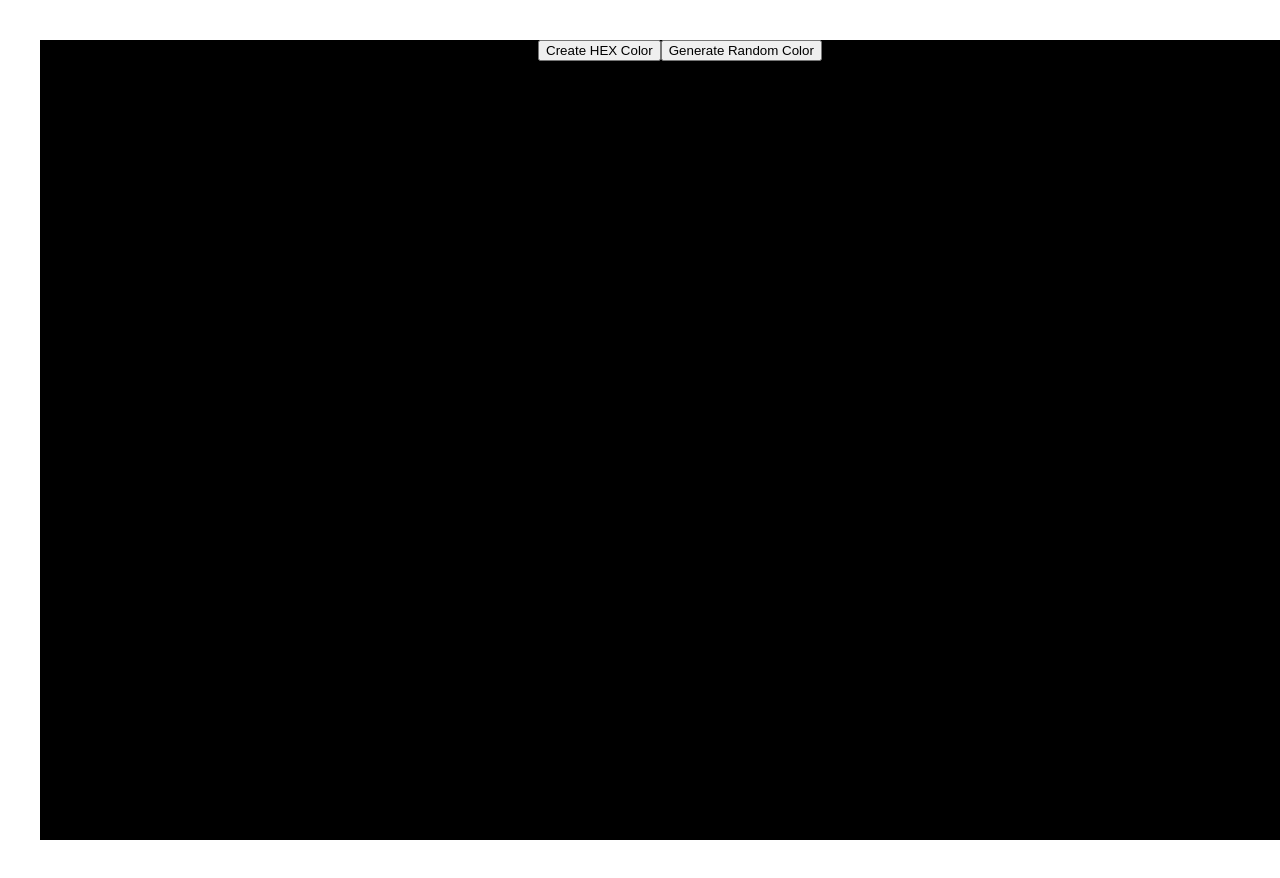
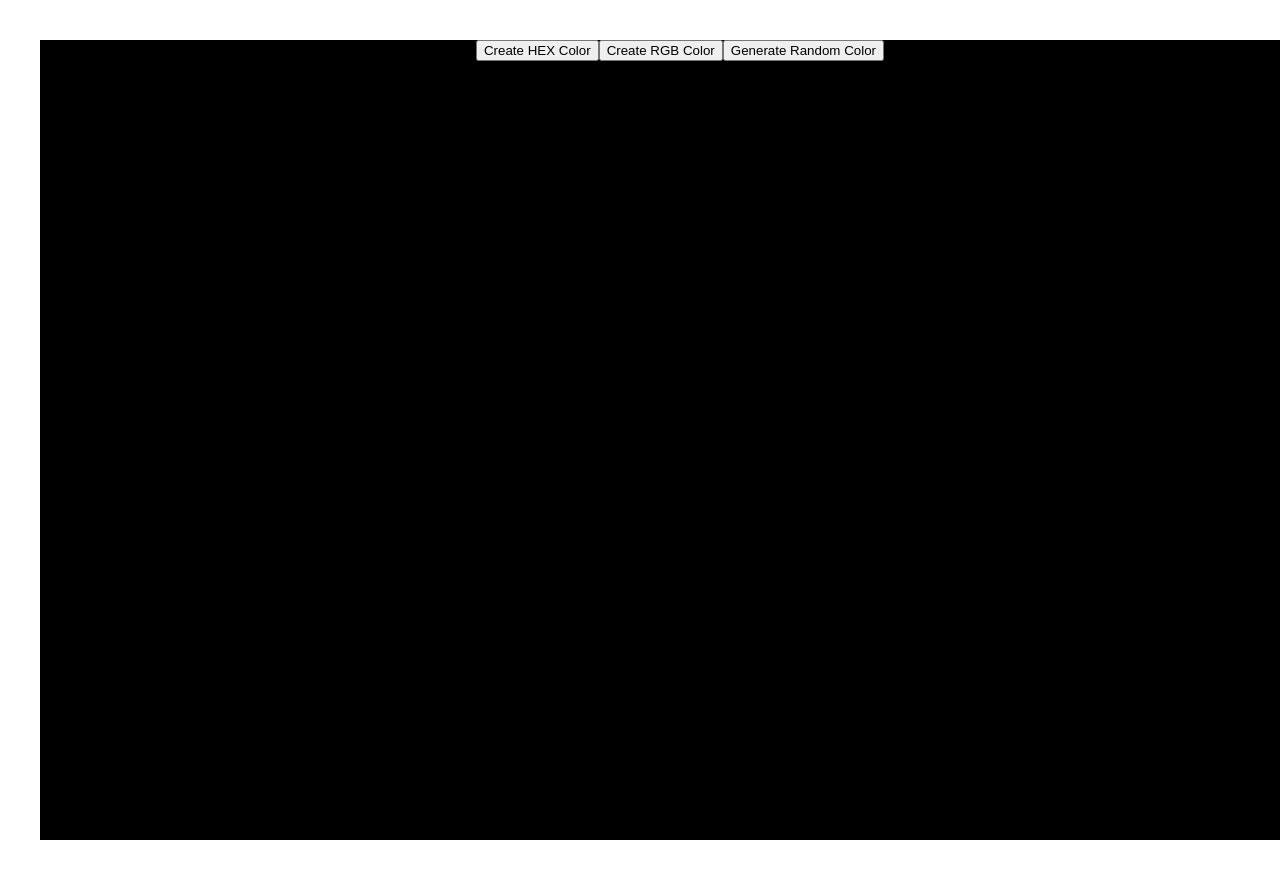
Before and after one commit to arunpanigrahi93/React_All_Concepts_Practical, a React (Vite) app: page / in a window 1280 px wide. Shown: the top 878 px of the page. Built offline with nearby package versions, Linux system fonts and the light colour scheme.

Commit message:
ramdomcolor_generator_layout

```diff
--- a/src/components/Random-color/index.jsx
+++ b/src/components/Random-color/index.jsx
@@ -27,7 +27,7 @@ function RandomColor() {
   return (
     <div style={{ width: "100vw", height: "100vh", background: color }}>
       <button onClick={() => setTypeOfColor("hex")}>Create HEX Color</button>
-      {/* <button onClick={() => setTypeOfColor("rgb")}>Create RGB Color</button> */}
+      <button onClick={() => setTypeOfColor("rgb")}>Create RGB Color</button>
       <button
         onClick={
           typeOfColor === "hex"
```
